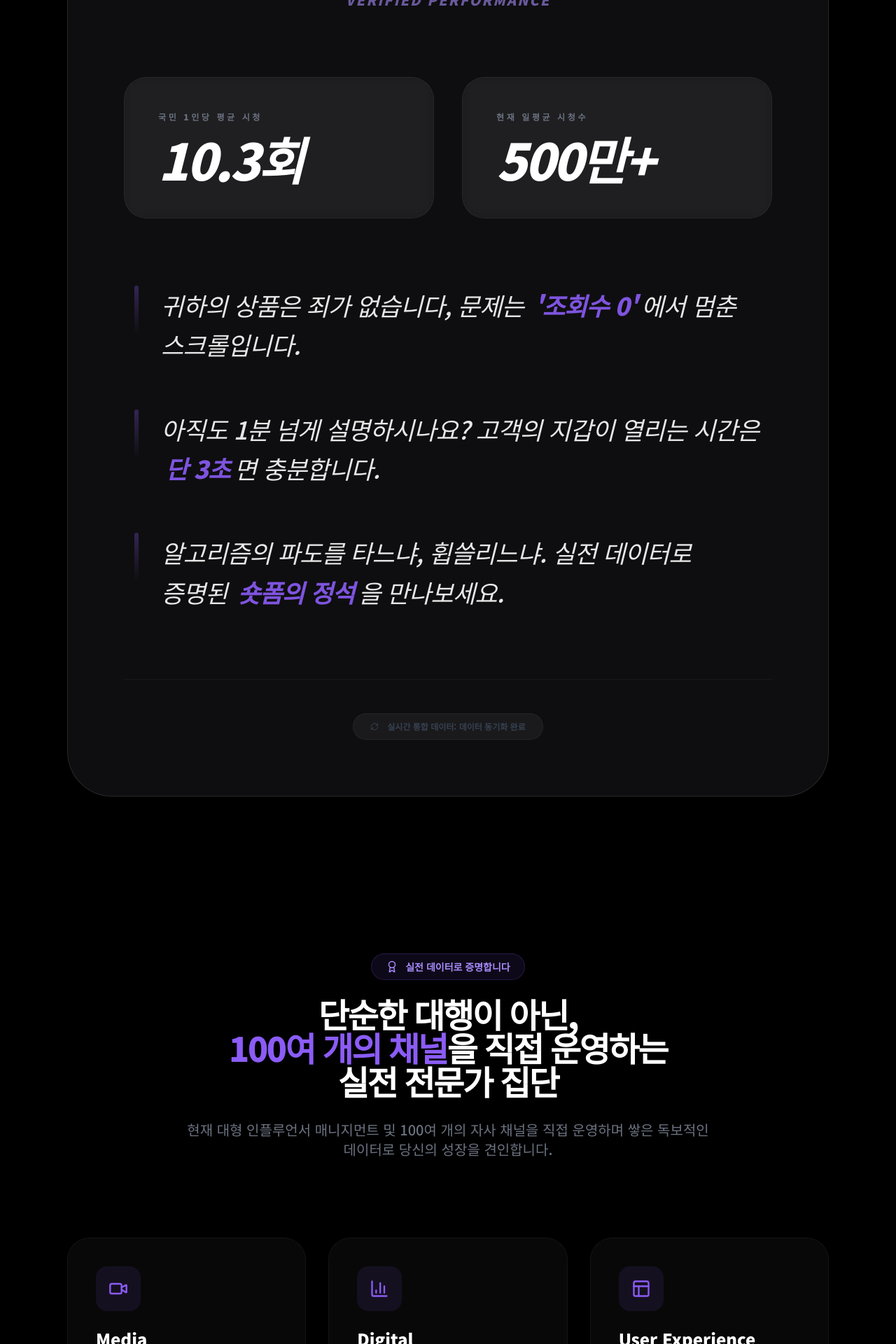
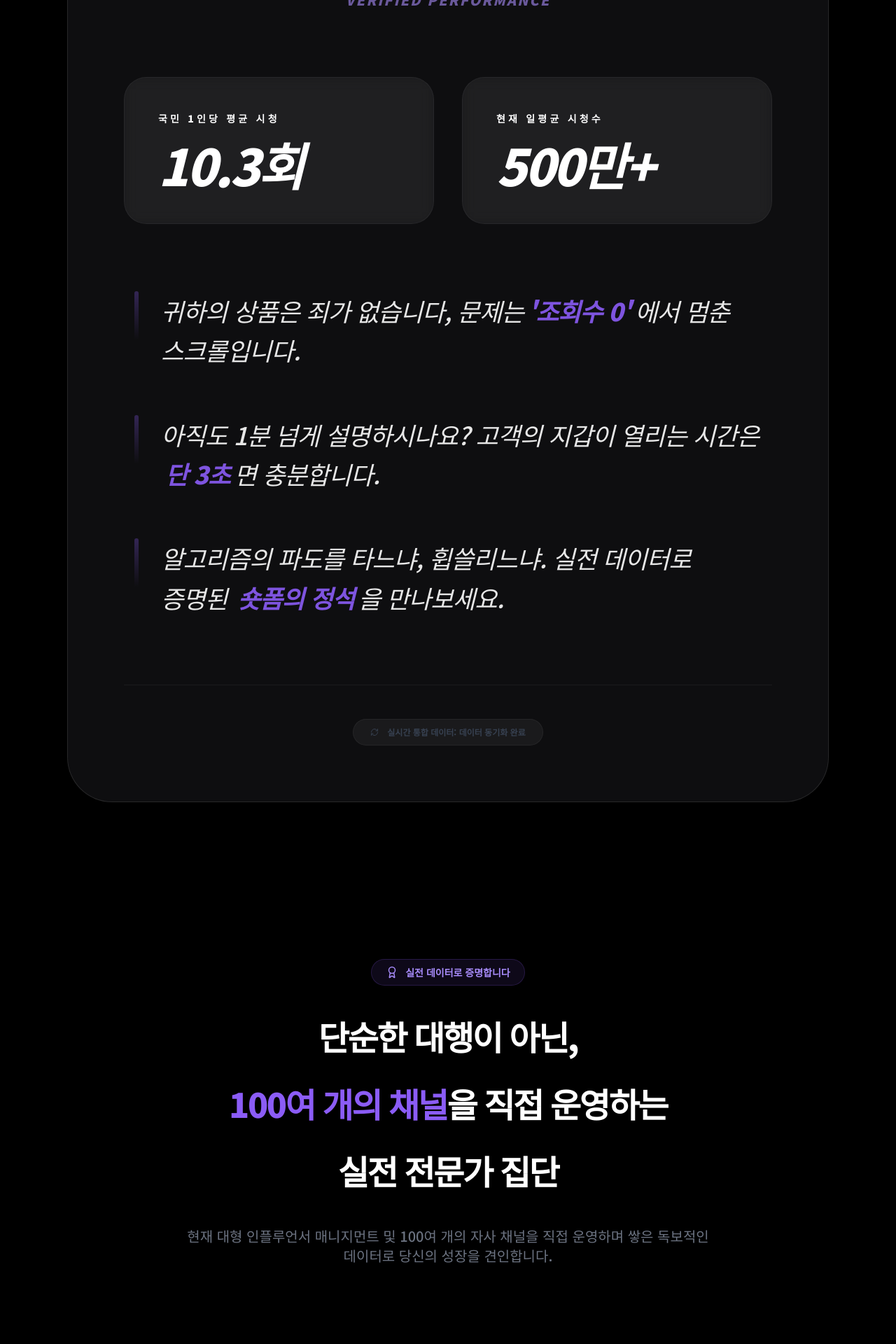
Before and after one commit to entervibecre/-, a React (Vite) app: page / in a window 1280 px wide. Shown: the part 1419-3339 px from the top of the page at 70% size. Built offline with nearby package versions, Linux system fonts and the light colour scheme; no server answers.

Commit message:
fix(App): Improve text readability and styling
Introduce a line break in the main heading on smaller screens and adjust font sizes and spacing for performance metric cards. This enhances the visual presentation and user experience of key performance indicators.

```diff
--- a/App.tsx
+++ b/App.tsx
@@ -161,7 +161,7 @@ const LiveDashboard: React.FC<{ primaryColor: string }> = ({ primaryColor }) =>
             >
               <div className="space-y-4 text-center">
                  <h2 className="text-3xl md:text-5xl font-black leading-tight tracking-tighter break-keep">
-                  실시간 유튜브·틱톡 <span className="text-violet-500">누적 성과분석</span>
+                  실시간 유튜브·틱톡 <br className="md:hidden" /> <span className="text-violet-500">누적 성과분석</span>
                 </h2>
                 <p className="text-gray-500 text-xs md:text-lg font-bold uppercase tracking-[0.4em] opacity-40 italic">Global Traffic Metrics</p>
               </div>
@@ -187,13 +187,13 @@ const LiveDashboard: React.FC<{ primaryColor: string }> = ({ primaryColor }) =>
               {/* 핵심 성과 수치 카드 - 가로 정렬 */}
               <div className="grid md:grid-cols-2 gap-4 md:gap-10 max-w-5xl mx-auto">
                 <div className="glass-panel p-6 md:p-12 rounded-[1.5rem] md:rounded-[2rem] border-white/5 bg-white/5 flex flex-col items-start justify-center hover:bg-white/10 transition-all duration-500 group">
-                  <span className="text-gray-500 text-[10px] md:text-xs font-black uppercase tracking-[0.3em] mb-2 md:mb-4 group-hover:text-violet-400 transition-colors">국민 1인당 평균 시청</span>
+                  <span className="text-white text-xs md:text-sm font-black uppercase tracking-[0.3em] mb-3 md:mb-5 group-hover:text-violet-400 transition-colors">국민 1인당 평균 시청</span>
                   <div className="text-3xl md:text-7xl font-black text-white italic tracking-tighter">
                     {stats.perCapita}회
                   </div>
                 </div>
                 <div className="glass-panel p-6 md:p-12 rounded-[1.5rem] md:rounded-[2rem] border-white/5 bg-white/5 flex flex-col items-start justify-center hover:bg-white/10 transition-all duration-500 group">
-                  <span className="text-gray-500 text-[10px] md:text-xs font-black uppercase tracking-[0.3em] mb-2 md:mb-4 group-hover:text-violet-400 transition-colors">현재 일평균 시청수</span>
+                  <span className="text-white text-xs md:text-sm font-black uppercase tracking-[0.3em] mb-3 md:mb-5 group-hover:text-violet-400 transition-colors">현재 일평균 시청수</span>
                   <div className="text-3xl md:text-7xl font-black text-white italic tracking-tighter">
                     {Math.floor(stats.dailyViews / 10000)}만+
                   </div>
@@ -214,11 +214,23 @@ const LiveDashboard: React.FC<{ primaryColor: string }> = ({ primaryColor }) =>
 
                     <div className="space-y-1">
                       <p className="text-base md:text-[2.2rem] text-white font-medium italic break-keep leading-[1.6] tracking-tight opacity-90 text-left">
-                        {hook.text}
-                        <span className="text-violet-500 font-black px-1 md:px-1.5 group-hover:text-violet-400 transition-colors bg-clip-text">
-                          {hook.highlight}
-                        </span>
-                        {hook.suffix}
+                        {idx === 0 ? (
+                          <>
+                            귀하의 상품은 죄가 없습니다, <br className="md:hidden" /> 문제는
+                            <span className="text-violet-500 font-black px-1 md:px-1.5 group-hover:text-violet-400 transition-colors bg-clip-text">
+                              '조회수 0'
+                            </span>
+                            에서 멈춘 스크롤입니다.
+                          </>
+                        ) : (
+                          <>
+                            {hook.text}
+                            <span className="text-violet-500 font-black px-1 md:px-1.5 group-hover:text-violet-400 transition-colors bg-clip-text">
+                              {hook.highlight}
+                            </span>
+                            {hook.suffix}
+                          </>
+                        )}
                       </p>
                     </div>
                   </motion.div>
@@ -459,7 +471,12 @@ const App: React.FC = () => {
               <div className="inline-flex items-center gap-2.5 px-5 py-2 rounded-full bg-violet-500/10 border border-violet-500/20 text-violet-400 text-xs md:text-sm font-black mb-6 shadow-sm">
                 <Award size={18} /> 실전 데이터로 증명합니다
               </div>
-              <h2 className="text-3xl md:text-5xl font-black mb-8 leading-[1.6] tracking-tighter text-center">단순한 대행이 아닌,<br/> <span style={{ color: settings.primaryColor }}>100여 개의 채널</span>을 직접 운영하는<br/>실전 전문가 집단</h2>
+              <h2 className="text-3xl md:text-5xl font-black mb-8 leading-[2.1] md:leading-[2.0] tracking-tighter text-center">
+                단순한 대행이 아닌,<br/>
+                <span style={{ color: settings.primaryColor }}>100여 개의 채널</span>을 <br className="md:hidden" />
+                직접 운영하는<br/>
+                실전 전문가 집단
+              </h2>
               <p className="text-base md:text-xl text-gray-500 max-w-3xl mx-auto font-medium leading-relaxed text-center">현재 대형 인플루언서 매니지먼트 및 100여 개의 자사 채널을 직접 운영하며 쌓은 독보적인 데이터로 당신의 성장을 견인합니다.</p>
             </motion.div>
 
@@ -560,7 +577,7 @@ const LoginModal: React.FC<{ onClose: () => void; onLogin: (id: string, pw: stri
   const [pw, setPw] = useState('');
   return (
     <motion.div initial={{ opacity: 0 }} animate={{ opacity: 1 }} exit={{ opacity: 0 }} className="fixed inset-0 z-[100] bg-black/90 backdrop-blur-2xl flex items-center justify-center p-6">
-      <div className="w-full max-w-sm glass-panel p-10 rounded-[2.5rem] border border-white/10">
+      <div className="w-full max-sm glass-panel p-10 rounded-[2.5rem] border border-white/10">
         <h2 className="text-xl font-black mb-8">관리자 로그인</h2>
         <input className="w-full bg-zinc-950 p-4 rounded-xl mb-4 text-sm border border-white/5" placeholder="아이디" value={id} onChange={e => setId(e.target.value)} />
         <input className="w-full bg-zinc-950 p-4 rounded-xl mb-6 text-sm border border-white/5" type="password" placeholder="비밀번호" value={pw} onChange={e => setPw(e.target.value)} />
```
